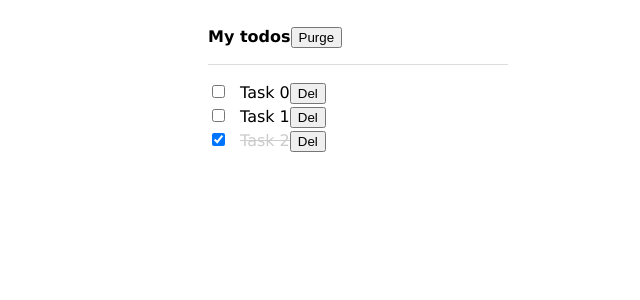
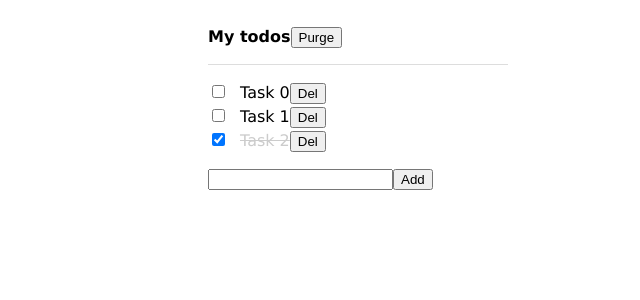
Before and after one commit to atoris1192/parcel-for-docker, a React app: page / in a window 1280 px wide. Shown: the top 300 px of the page, without its empty margins (282-922 px from the left). Built offline with nearby package versions, Linux system fonts and the light colour scheme; the HTML template or start-up script is replaced by a standard one.

Commit message:
input add

```diff
--- a/src/Application.tsx
+++ b/src/Application.tsx
@@ -51,6 +51,21 @@ function Title(props) {
   )
 }
 
+function TodoForm(props) {
+
+  return(
+    <form onSubmit={ props.addTodo }>
+      <div>{ props.item }</div>
+      <input type="text"
+        id = "inputText"
+        value={ props.itemj }
+        onChange={ props.updateItem }
+        />
+      <input type="submit" value="Add"/>
+    </form>
+  )
+}
+
 
 class App extends React.Component {
   private state: any;
@@ -59,10 +74,40 @@ class App extends React.Component {
     super();
     this.state = {
       todos: todos,
+      item: '',
     }
     this.checkItem = this.checkItem.bind(this);
     this.deleteItem = this.deleteItem.bind(this);
     this.purge = this.purge.bind(this);
+    this.updateItem = this.updateItem.bind(this);
+    this.addTodo = this.addTodo.bind(this);
+  }
+  updateItem(e) {
+    this.setState({
+      item: e.target.value
+    })
+
+  }
+  addTodo(e){
+    e.preventDefault();
+
+    if(this.state.item.trim() === '' ) return
+    const inputText: any = document.getElementById('inputText');
+
+    const item = {
+      id: new Date().getTime().toString(36),
+      title: this.state.item,
+      isDone: false,
+    }
+    const todos = this.state.todos.slice();
+    todos.push(item);
+
+    this.setState({
+      todos: todos,
+      item: '',
+    })
+    inputText.value = ''
+
   }
 
   purge() {
@@ -109,6 +154,11 @@ class App extends React.Component {
           checkItem={ this.checkItem }
           deleteItem={ this.deleteItem }
         />
+        <TodoForm
+          item={ this.state.item }
+          updateItem={ this.updateItem}
+          addTodo={ this.addTodo }
+         />
       </div>
     )
   }
```
